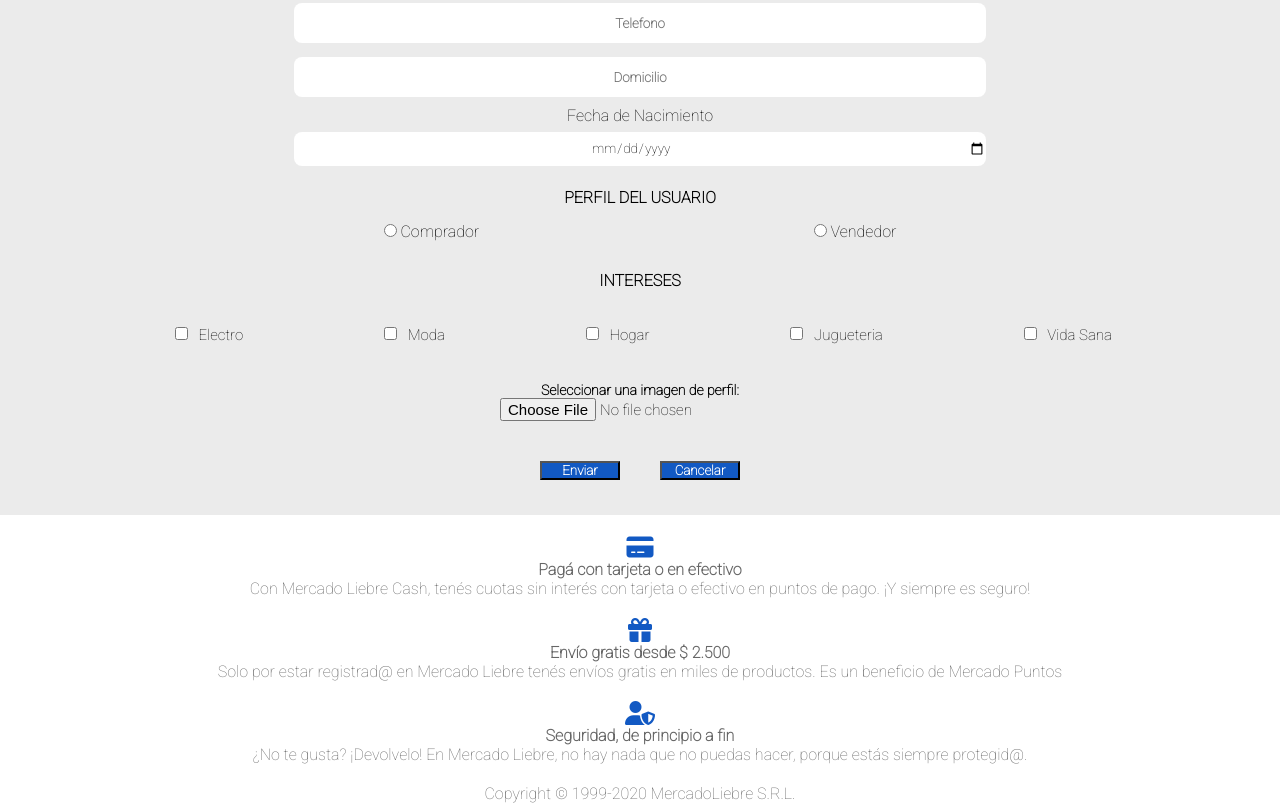
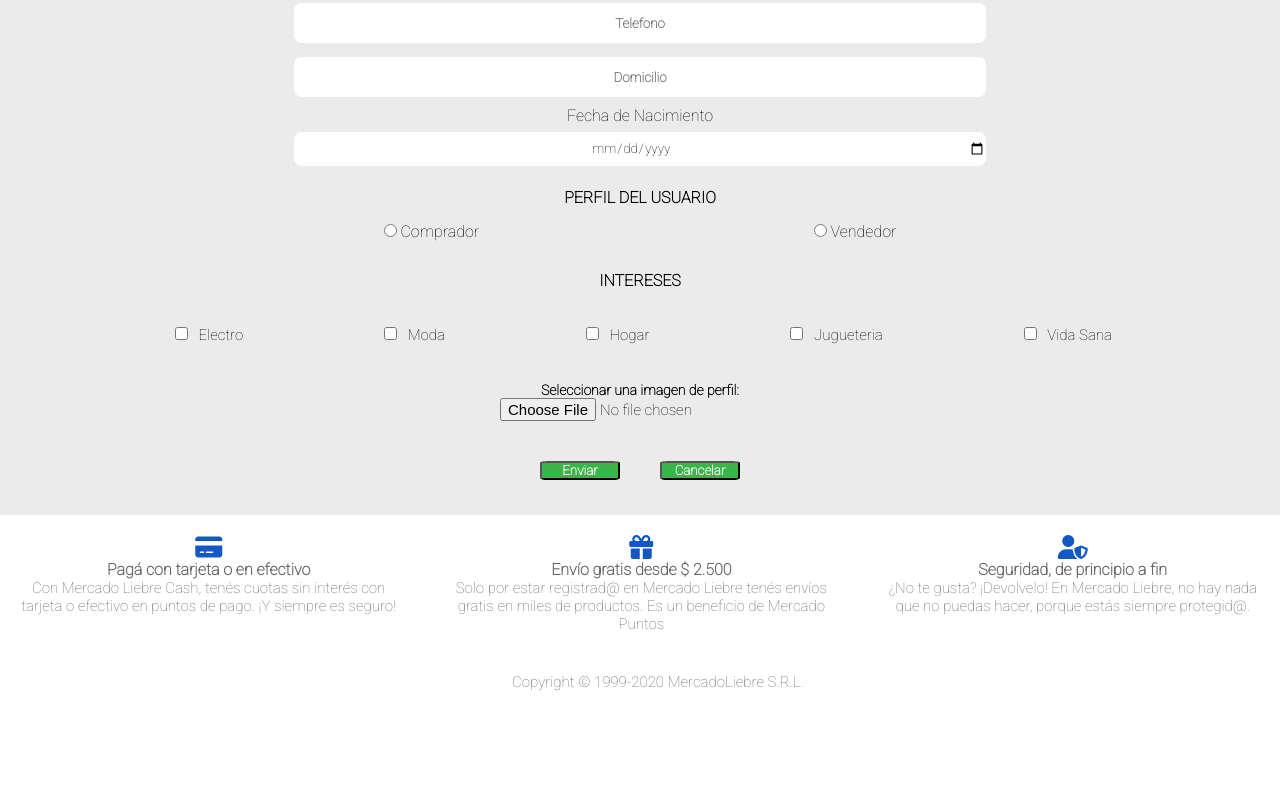
Before and after one commit to LeonelMatias199/Mercado-Liebre---Leonel-Matias-Mercado, a website: page Views/register.html in a window 1280 px wide. Shown: the part 415-1218 px from the top of the page. After the commit the page ends 1131 px from the top, so only its background shows below. Drawn offline with Linux system fonts and the light colour scheme; files that its build step writes are made by us from their sources; files whose address does not match are found by name.

Commit message:
modificaciones y adiccion de transcisiones

```diff
--- a/Public/css/login.css
+++ b/Public/css/login.css
@@ -286,4 +286,16 @@ form button {
         font-size: 1.1rem;
     }
 
+    footer section {
+        display: flex;
+        flex-direction: row;
+    }
+
+    .cuerpo-de-texto{
+        font-size: 15px;}
+
+    .cajaCopy {
+        padding: 0 0 2% 40%;
+    }
+
 }
--- a/Public/css/register.css
+++ b/Public/css/register.css
@@ -238,11 +238,16 @@ main {
 
 .botones button {
     width: 5rem;
-    background-color: #1259c3;
+    background-color: var(--green);
     color: white;
     font-weight: 900;
+    transition: color 1s;
+    border-radius: 10%;
 }
 
+.botones button:hover{
+    background-color: #0022AA;
+}
 
 /* Solo para tablet*/
 
@@ -400,4 +405,16 @@ main {
         margin: 20px;
     }
 
+    footer section {
+        display: flex;
+        flex-direction: row;
+    }
+
+    .cuerpo-de-texto{
+        font-size: 15px;}
+
+    .cajaCopy {
+        padding: 0 0 2% 40%;
+    }
+
 }
--- a/Public/css/style.css
+++ b/Public/css/style.css
@@ -172,11 +172,16 @@ article {
     position: absolute;
     right: 20px;
     top: -15px;
+    transition: all 500ms ease;
+}
+
+.logo-camion:hover {
+    transform: rotate(-90deg);
+    transition: all 500ms;
 }
 
 
 .precio {
-
     height: 3rem;
     font-size: 18px;
     background-color: white;
@@ -208,6 +213,7 @@ article {
     text-align: left;
     display: none;
     width: 100%;
+    transition: color 0.4s ease-in-out 0.2ms;
 }
 
 .cuerpo-de-texto {
@@ -289,6 +295,8 @@ width: 12rem;
 
     .producto {
         display: flex;
+        box-shadow: 0px 0px 10px rgb(100, 100, 100)
+}
     }
 
     .cajaCaracteristicas{
@@ -308,11 +316,6 @@ width: 12rem;
     }
 
 
-
-
-
-}
-
 /* Solo para escritorio*/
 
 @media only screen and (min-width: 769px) {
@@ -324,9 +327,9 @@ width: 12rem;
         display: block;
     }
 
-    article {
+    /*article {
         box-shadow: 0px 0px 10px rgb (100, 100, 100);
-    }
+    }*/
 
     .lista li {
         font-size: 14px;
@@ -346,4 +349,16 @@ width: 12rem;
         font-size: 18px;
     }
 
+    footer section {
+        display: flex;
+        flex-direction: row;
+    }
+
+    .cuerpo-de-texto{
+        font-size: 15px;}
+
+    .cajaCopy {
+        padding: 0 0 2% 40%;
+    }
+
 }
--- a/Views/register.html
+++ b/Views/register.html
@@ -99,15 +99,16 @@
                 </div>
             </div>
 
-            <div  class="imagen-de-perfil">
+            <div class="imagen-de-perfil">
                 <label> Seleccionar una imagen de perfil: </label>
-                <input type="file" name="avatar" accept=".jpg" >
+                <input type="file" name="avatar" accept=".jpg">
             </div>
 
-            <div  class="botones">
+            <div class="botones">
                 <form action="/" class="register">
-                <button type="submit">Enviar</button>
-                <button type="reset">Cancelar</button></form>
+                    <button class="Enviar" type="submit">Enviar</button>
+                    <button class="reset"   type="reset">Cancelar</button>
+                </form>
             </div>
 
 
@@ -141,7 +142,8 @@
                     hacer,
                     porque estás siempre protegid@.</p>
             </div>
-
+        </section>
+        <section>
             <div class="cajaCopy">
                 <p class="cuerpo-de-texto"> Copyright © 1999-2020 MercadoLiebre S.R.L.</p>
             </div>
```
Also changed, not shown: Views/home.html (+3 -2 lines), Views/login.html (+2 -1 lines).
